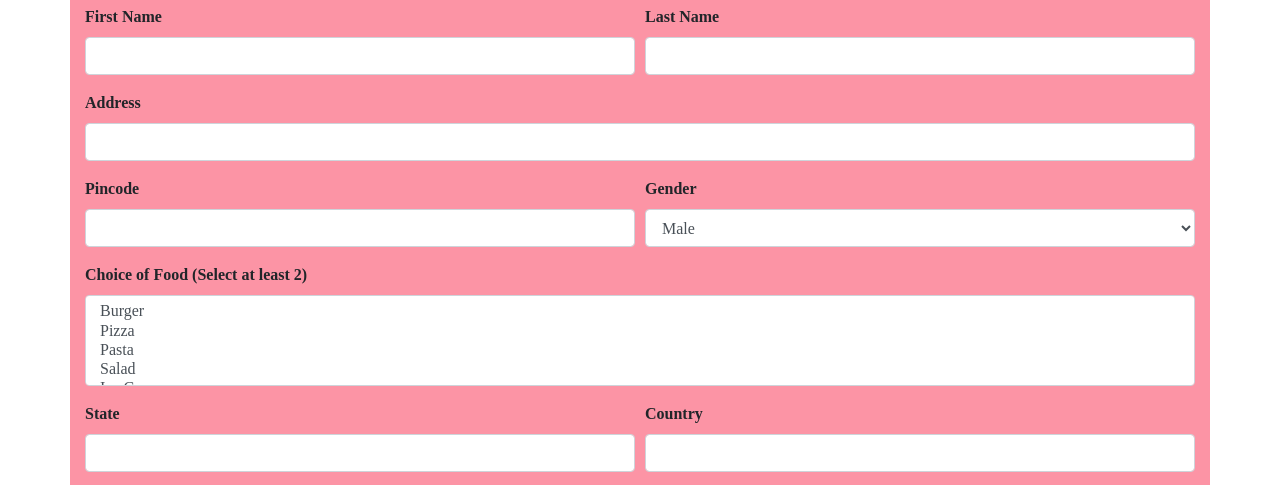
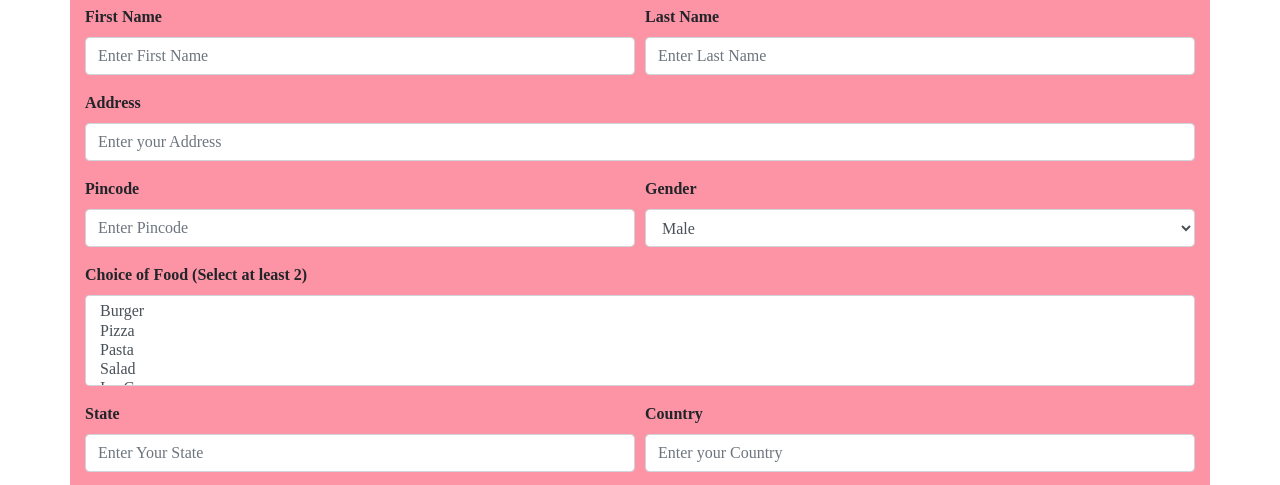
Before and after one commit to HarshiniM18/html_form, a plain HTML site: page index.html in a window 1280 px wide. Shown: the part 61-546 px from the top of the page. Drawn offline with nearby package versions, Linux system fonts and the light colour scheme.

Commit message:
index.html

```diff
--- a/index.html
+++ b/index.html
@@ -20,21 +20,21 @@
     <div class="form-row">
       <div class="form-group col-md-6">
         <label for="firstName">First Name</label>
-        <input type="text" class="form-control" id="firstName" required>
+        <input type="text" class="form-control" placeholder="Enter First Name" id="firstName" required>
       </div>
       <div class="form-group col-md-6">
         <label for="lastName">Last Name</label>
-        <input type="text" class="form-control" id="lastName" required>
+        <input type="text" class="form-control" placeholder="Enter Last Name" id="lastName" required>
       </div>
     </div>
     <div class="form-group">
       <label for="address">Address</label>
-      <input type="text" class="form-control" id="address" required>
+      <input type="text" class="form-control" placeholder="Enter your Address" id="address" required>
     </div>
     <div class="form-row">
       <div class="form-group col-md-6">
         <label for="pincode">Pincode</label>
-        <input type="text" class="form-control" id="pincode" required>
+        <input type="text" class="form-control" placeholder="Enter Pincode" id="pincode" required>
       </div>
       <div class="form-group col-md-6">
         <label for="gender">Gender</label>
@@ -57,14 +57,14 @@
     <div class="form-row">
       <div class="form-group col-md-6">
         <label for="state">State</label>
-        <input type="text" class="form-control" id="state" required>
+        <input type="text" class="form-control" placeholder="Enter Your State" id="state" required>
       </div>
       <div class="form-group col-md-6">
         <label for="country">Country</label>
-        <input type="text" class="form-control" id="country" required>
+        <input type="text" class="form-control" placeholder="Enter your Country" id="country" required>
       </div>
     </div>
-    <button type="button" class="btn btn-dark" onclick="submitForm()">Submit</button>
+    <button type="button" class="btn btn-dark" id="submit" onclick="submitForm()">Submit</button>
   </form>
 
   <div>
```
